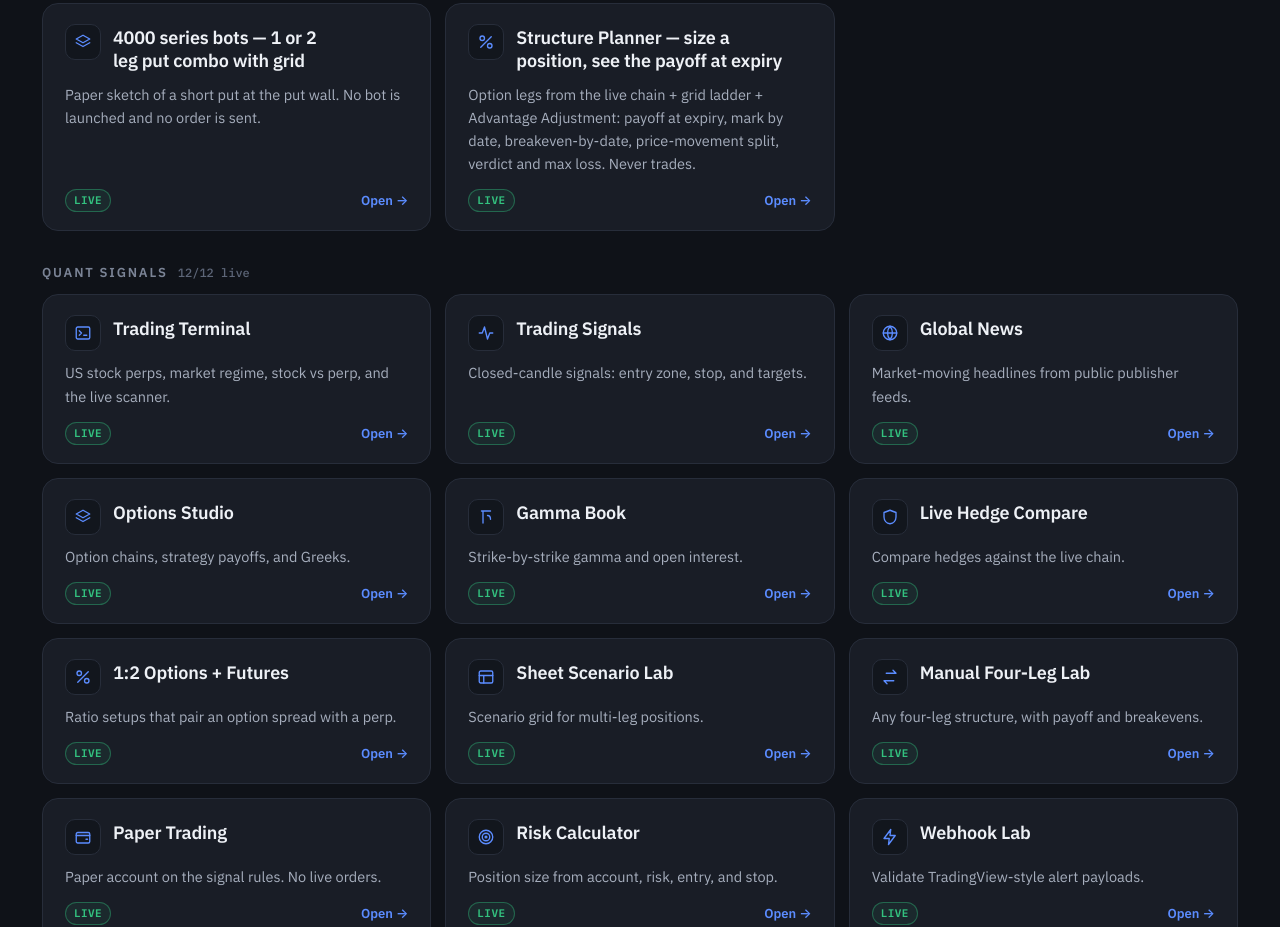
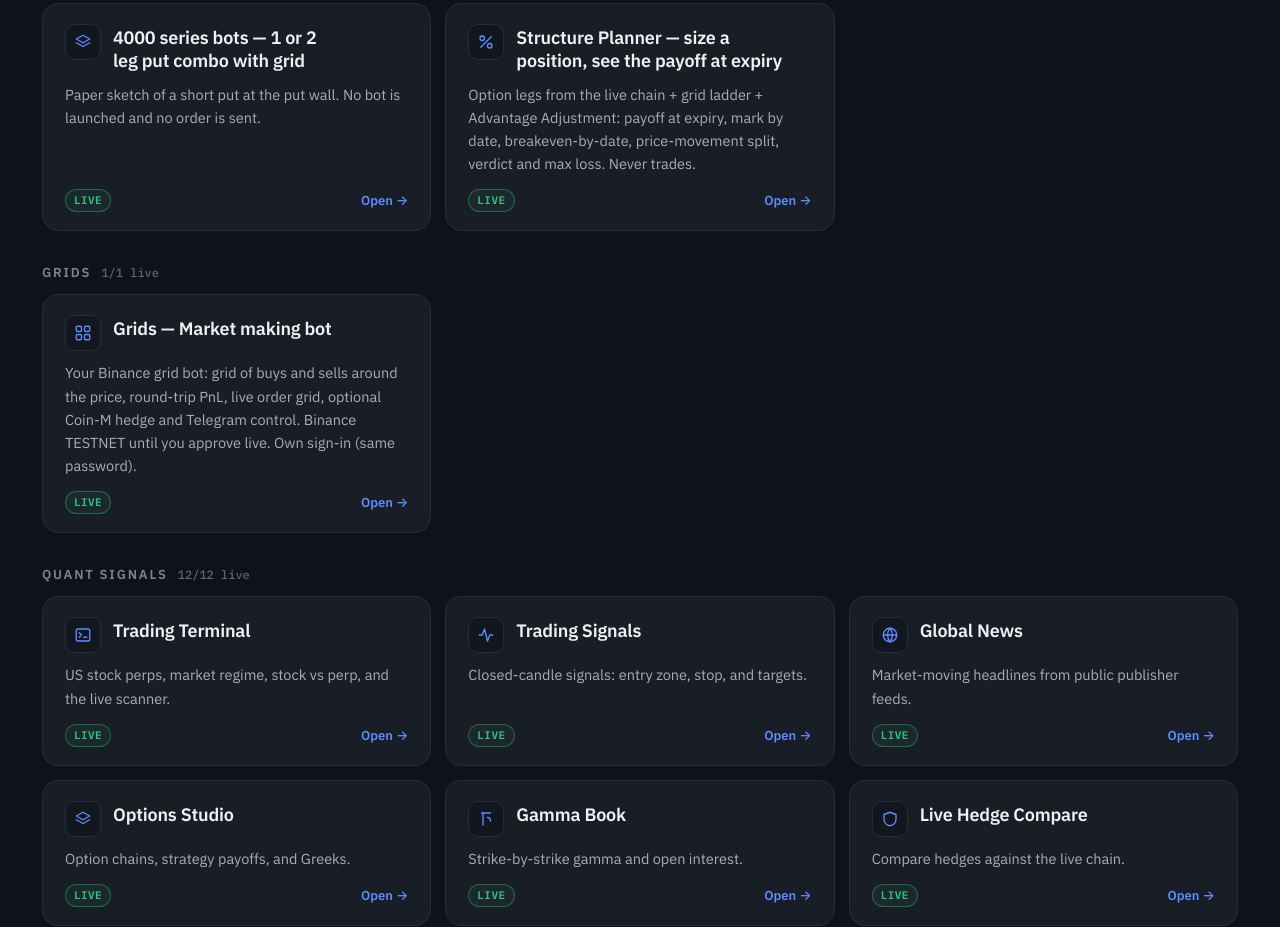
Before and after one commit to Abhinavsatyapu/QuantSignal, a website: page site/portal.html in a window 1280 px wide. Shown: the part 1554-2481 px from the top of the page. Drawn offline with Linux system fonts and the light colour scheme.

Commit message:
Portal: Grids section with the market making bot card
Co-Authored-By: Claude Opus 5.5 <noreply@anthropic.com>
Claude-Session: https://claude.ai/code/session_01JC3h2RLcGbX42Ekgg4B5uG

```diff
--- a/site/portal.html
+++ b/site/portal.html
@@ -103,6 +103,9 @@ const S = [
     ['4000 series bots — 1 or 2 leg put combo with grid', 'Paper sketch of a short put at the put wall. No bot is launched and no order is sent.', '/bots', 'layers', 'live'],
     ['Structure Planner — size a position, see the payoff at expiry', 'Option legs from the live chain + grid ladder + Advantage Adjustment: payoff at expiry, mark by date, breakeven-by-date, price-movement split, verdict and max loss. Never trades.', '/planner', 'ratio', 'live'],
   ]],
+  ['Grids', [
+    ['Grids — Market making bot', 'Your Binance grid bot: grid of buys and sells around the price, round-trip PnL, live order grid, optional Coin-M hedge and Telegram control. Binance TESTNET until you approve live. Own sign-in (same password).', 'https://grids-market-making-bot.onrender.com', 'grid', 'live'],
+  ]],
   ['Quant Signals', [
     ['Trading Terminal', 'US stock perps, market regime, stock vs perp, and the live scanner.', '/terminal', 'terminal', 'live'],
     ['Trading Signals', 'Closed-candle signals: entry zone, stop, and targets.', '/signals', 'pulse', 'live'],
```
